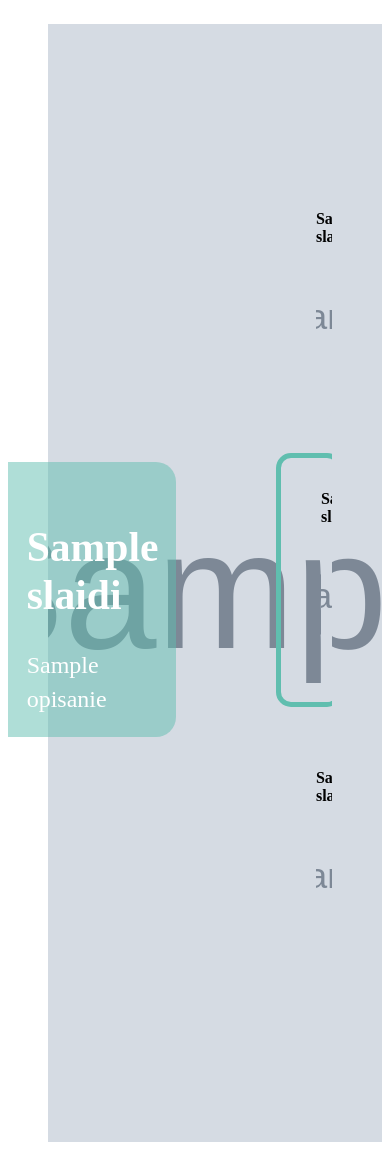
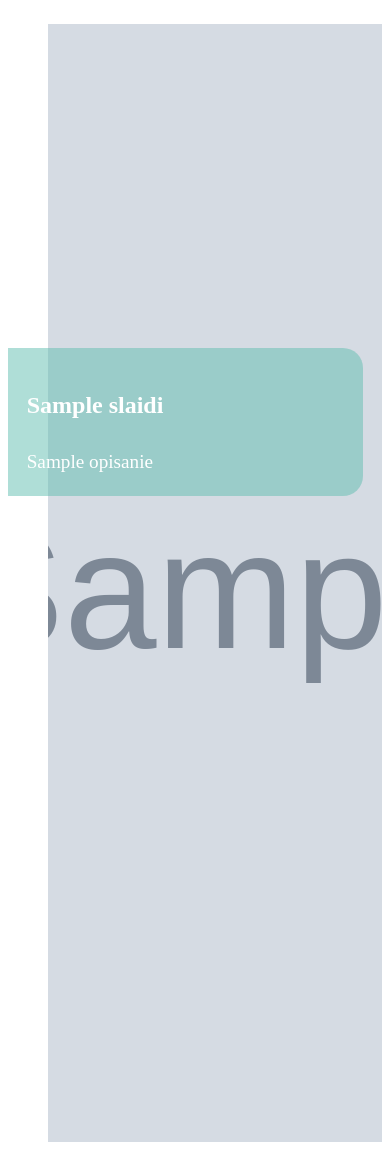
Before and after one commit to glad-web-developer/nedvizka_krasnodar, a Django app: template plugins/slaider_s_navigaziei_izobrazeniyami_plugin/templates/slaider_s_navigaziei_izobrazeniyami_plugin/lv.html in a window 390 px wide. Shown: the top 1159 px of the page. Run offline with Django 3.2, Linux system fonts and the light colour scheme; the template is opened without the code that fills it: most values are stand-ins (such as "Sample title", 1, 10 or a date in 2020); grey boxes marked "Sample" are stand-in pictures; parts of the project's set-up code (start-up, migrations or seed data) failed here and were passed over; some libraries are stand-ins or nearby versions.

Commit message:
главная. Адаптивность

```diff
--- a/plugins/slaider_s_navigaziei_izobrazeniyami_plugin/models.py
+++ b/plugins/slaider_s_navigaziei_izobrazeniyami_plugin/models.py
@@ -18,6 +18,8 @@ class SlaiderSNavigazieiIzobrazeniyamiPluginLvSetting(CMSPlugin):
 
     width = models.IntegerField('Ширина при обрезке', default=1600)
     height = models.IntegerField('Высота при обрезке', default=900)
+    speed = models.IntegerField('Скорость смены слайдов(мс)', default=1500)
+    smena_cherez = models.IntegerField('Смена слайда через (мс)', default=3000)
 
     def copy_relations(self, oldinstance):
         for instance in oldinstance.slaidi_set.all():
--- a/plugins/slaider_s_navigaziei_izobrazeniyami_plugin/templates/slaider_s_navigaziei_izobrazeniyami_plugin/lv.html
+++ b/plugins/slaider_s_navigaziei_izobrazeniyami_plugin/templates/slaider_s_navigaziei_izobrazeniyami_plugin/lv.html
@@ -4,7 +4,7 @@
 {% with slaidi=instance.get_slaidi %}
 
 
-    <div class="swiper-container main-slider  main-slider{{ instance.id|stringformat:"d"  }} loading">
+    <div class="swiper-container main-slider  main-slider{{ instance.id|stringformat:"d" }} loading">
         <div class="swiper-wrapper">
 
             {% for i_slaid in slaidi %}
@@ -28,17 +28,22 @@
         </div>
 
 
-        <!-- Thumbnail navigation -->
+        <!-- Навигация -->
 
-        <div class="slide_up text-center">
+        <div class=" text-center d-block d-lg-none palez_listania">
+            <i class="fas fa-hand-point-up fa-2x"></i>
+
+        </div>
+
+        <div class="slide_up d-none text-center">
             <i class="fas fa-chevron-up btn_up text-info  h1 "></i>
         </div>
 
-     <div class="slide_bottom text-center">
+        <div class="slide_bottom d-none d-lg-block text-center">
             <i class="fas fa-chevron-down btn_down text-info  h1 "></i>
         </div>
 
-        <div class="swiper-container nav-slider nav-slider{{ instance.id|stringformat:"d"  }} loading">
+        <div class="swiper-container d-none d-lg-block nav-slider nav-slider{{ instance.id|stringformat:"d" }} loading">
 
 
             <div class="swiper-wrapper" role="navigation">
@@ -73,6 +78,19 @@
     {% addtoblock 'css' %}
         <style>
 
+            @keyframes slaider_s_navigaziei_izobrazeniyami_plugin_zatemnenie_go_left_right {
+                from {
+                    left: 45%;
+                    transform: rotate(-10deg);
+
+                }
+                to {
+                    left: 50%;
+                    transform: rotate(10deg);
+
+                }
+            }
+
             .slaider_s_navigaziei_izobrazeniyami_plugin_zatemnenie {
                 position: absolute;
                 top: 0;
@@ -84,6 +102,15 @@
                 z-index: 1;
             }
 
+            .swiper-container .palez_listania {
+                position: absolute;
+                bottom: 25px;
+                color: #FFF !important;
+                font-size: 25px;
+                z-index: 1000000;
+                animation: slaider_s_navigaziei_izobrazeniyami_plugin_zatemnenie_go_left_right 0.85s infinite alternate;
+            }
+
             .slide_up {
                 position: absolute;
                 z-index: 500;
@@ -91,7 +118,7 @@
                 display: block;
                 width: 15%;
                 right: 50px;
-                top:5%;
+                top: 5%;
                 cursor: pointer;
             }
 
@@ -102,7 +129,7 @@
                 display: block;
                 width: 15%;
                 right: 50px;
-                bottom:5%;
+                bottom: 5%;
                 cursor: pointer;
             }
 
@@ -122,16 +149,6 @@
             {#float: left;#} transition: opacity 0.6s ease, transform 0.3s ease;
             }
 
-            .swiper-container.nav-slider {
-                width: 15%;
-                padding-left: 5px;
-                position: absolute;
-                top: 15%;
-                bottom: 0;
-                right: 50px;
-                height: 70%;
-
-            }
 
             .swiper-container.nav-slider .swiper-wrapper {
 
@@ -181,35 +198,6 @@
                 display: none;
             }
 
-            .swiper-slide .content {
-                position: absolute;
-                top: 40%;
-                left: 0;
-                width: 40%;
-
-                color: #fff;
-                z-index: 1000;
-                background-color: rgba(96, 190, 175, 0.5);
-                padding: 20px 0 20px 5%;
-                border-radius: 0 20px 20px 0;
-            }
-
-            .swiper-slide .content .title {
-                font-size: 2.6em;
-                font-weight: bold;
-                margin-bottom: 30px;
-            }
-
-            .swiper-slide .content .caption {
-                display: block;
-                font-size: 24px;
-                white-space:pre-wrap;
-
-                line-height: 1.4;
-                transform: translateX(0);
-                opacity: 1;
-                transition: opacity 0.3s ease, transform 0.7s ease;
-            }
 
             .swiper-slide .content .caption.show {
                 transform: translateX(0);
@@ -223,12 +211,106 @@
             }
 
 
+            .swiper-slide .content {
+                position: absolute;
+                top: 30%;
+                left: 0;
+                width: 90%;
+
+                color: #fff;
+                z-index: 1000;
+                background-color: rgba(96, 190, 175, 0.5);
+                padding: 20px 0 20px 5%;
+                border-radius: 0 20px 20px 0;
+            }
+
+
+            .swiper-slide .content .title {
+                font-size: 1.5em;
+                font-weight: bold;
+                margin-bottom: 30px;
+            }
+
+            .swiper-slide .content .caption {
+                display: block;
+                font-size: 1.2em;
+                white-space: pre-wrap;
+
+                line-height: 1.4;
+                transform: translateX(0);
+                opacity: 1;
+                transition: opacity 0.3s ease, transform 0.7s ease;
+            }
+
+
+            {#sm#}
+            @media (min-width: 576px) {
+
+            }
+
+
+            {#md#}
+            @media (min-width: 768px) {
+                .swiper-slide .content {
+                    position: absolute;
+                    top: 40%;
+                    left: 0;
+                    width: 80%;
+                }
+            }
+
+
+            {#lg#}
+            @media (min-width: 992px) {
+                .swiper-slide .content {
+                    position: absolute;
+                    top: 40%;
+                    left: 0;
+                    width: 40%;
+                }
+
+                .swiper-container.nav-slider {
+                    width: 30%;
+                    padding-left: 5px;
+                    position: absolute;
+                    top: 15%;
+                    bottom: 0;
+                    right: 50px;
+                    height: 70%;
+
+                }
+
+
+                .swiper-slide .content .title {
+                    font-size: 2.6em;
+                    font-weight: bold;
+                    margin-bottom: 30px;
+                    line-height: 45px;
+                }
+
+            }
+
+            {#xl#}
+            @media (min-width: 1120px) {
+                .swiper-container.nav-slider {
+                    width: 20%;
+                    padding-left: 5px;
+                    position: absolute;
+                    top: 15%;
+                    bottom: 0;
+                    right: 50px;
+                    height: 70%;
+
+                }
+            }
+
+
         </style>
     {% endaddtoblock %}
 
     {% addtoblock 'js' %}
         <script>
-        function slaider_s_navigaziei_izobrazeniyami_plugin_{{ instance.id|stringformat:"d"  }}(){
+            function slaider_s_navigaziei_izobrazeniyami_plugin_{{ instance.id|stringformat:"d"  }}() {
                 // Params
                 let mainSliderSelector = '.main-slider{{ instance.id|stringformat:"d"  }}',
                     navSliderSelector = '.nav-slider{{ instance.id|stringformat:"d"  }}',
@@ -237,9 +319,9 @@
                 // Main Slider
                 let mainSliderOptions = {
                     loop: true,
-                speed: 1000,
+                    speed: {{ instance.speed|stringformat:'s' }},
                     autoplay: {
-                    delay: 3000
+                        delay: {{ instance.smena_cherez|stringformat:'s' }}
                     },
                     loopAdditionalSlides: 10,
                     grabCursor: true,
@@ -290,7 +372,7 @@
                 let navSliderOptions = {
                     loop: true,
                     loopAdditionalSlides: 3,
-                speed: 1000,
+                    speed: {{ instance.speed|stringformat:'s' }},
                     spaceBetween: 30,
                     slidesPerView: 3,
                     centeredSlides: true,
@@ -312,6 +394,7 @@
                 mainSlider.controller.control = navSlider;
                 navSlider.controller.control = mainSlider;
             }
+
             slaider_s_navigaziei_izobrazeniyami_plugin_{{ instance.id|stringformat:"d"   }}();
         </script>
     {% endaddtoblock %}
```
Also changed, not shown: core/static/core/style.css (+16 -1 lines), files/project.db, plugins/slaider_s_navigaziei_izobrazeniyami_plugin/migrations/0006_slaidersnavigazieiizobrazeniyamipluginlvsetting_speed.py (added), plugins/slaider_s_navigaziei_izobrazeniyami_plugin/migrations/0007_slaidersnavigazieiizobrazeniyamipluginlvsetting_smena_cherez.py (added). Lines whose indentation alone changed are shown as unchanged.
